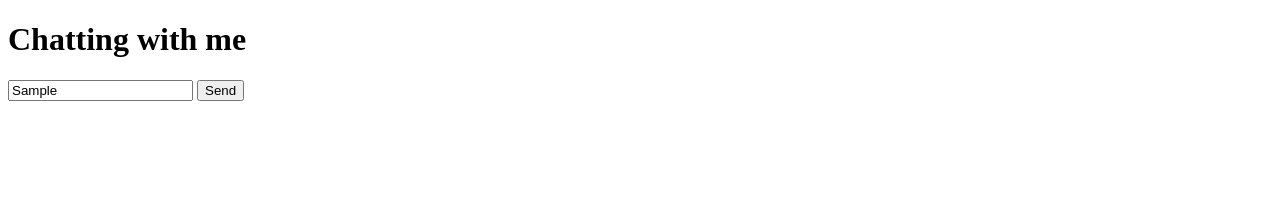
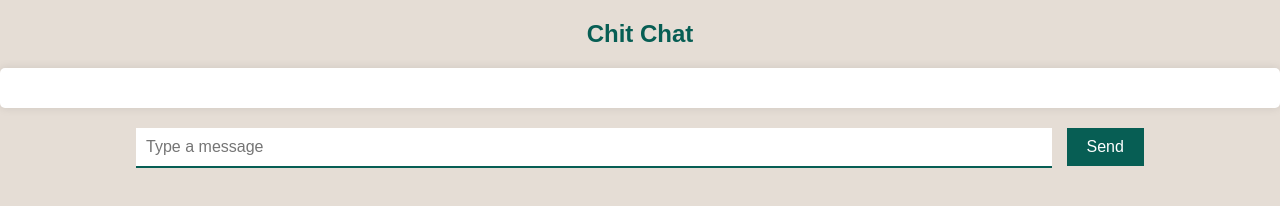
Before and after one commit to PRANAVPADMANABHANK/chatapp-demo-socket.io, a website: page public/index.html in a window 1280 px wide. Both pictures are taken after typing "Sample" into the empty fields and a click on the button "Send". Drawn offline with nearby package versions, Linux system fonts and the light colour scheme; no server answers.

Commit message:
feat: simple real-time chat app completed successfully using websocket

```diff
--- a/index.js
+++ b/index.js
@@ -11,8 +11,9 @@ app.use(express.static(path.resolve("./public")))
 
 //socket.io
 io.on('connection', (socket) => {
-    console.log("A new user has connected", socket.id)
-
+    socket.on('user-message',message=>{
+        io.emit("message", message)
+    })
 })
 
 app.get('/', (req,res)=>{
--- a/public/index.html
+++ b/public/index.html
@@ -1,20 +1,100 @@
 <!DOCTYPE html>
 <html lang="en">
   <head>
-    <meta charset="UTF-8">
-    <meta name="viewport" content="width=device-width, initial-scale=1.0">
+    <meta charset="UTF-8" />
+    <meta name="viewport" content="width=device-width, initial-scale=1.0" />
     <title>Chat App</title>
+    <style>
+      body {
+        font-family: Arial, sans-serif;
+        text-align: center;
+        background-color: #e5ddd5;
+        margin: 0;
+        padding: 0;
+      }
+
+      h1 {
+        color: #075e54;
+        font-size: 24px;
+        margin: 20px 0;
+      }
+
+      #message {
+        width: 70%;
+        padding: 10px;
+        border: none;
+        border-bottom: 2px solid #075e54;
+        margin-right: 10px;
+        font-size: 16px;
+      }
+
+      #sendButton {
+        background-color: #075e54;
+        color: white;
+        border: none;
+        padding: 10px 20px;
+        cursor: pointer;
+        font-size: 16px;
+      }
+
+      #sendButton:hover {
+        background-color: #128c7e;
+      }
+
+      #messages {
+        margin-top: 20px;
+        padding: 20px;
+        background-color: #fff;
+        border-radius: 5px;
+        box-shadow: 0px 0px 10px rgba(0, 0, 0, 0.1);
+        text-align: left;
+        overflow-y: auto;
+        max-height: 300px;
+      }
+
+      p {
+        margin: 10px 0;
+        padding: 10px;
+        background-color: #dcf8c6;
+        border-radius: 10px;
+        font-size: 16px;
+      }
+
+      #messageContainer {
+        margin-top: 20px; /* Add margin-top for separation */
+      }
+    </style>
   </head>
   <body>
-    <h1>Chatting with me</h1>
+    <h1>Chit Chat</h1>
 
-    <input type="text" id="message" placeholder="Enter Message">
+    <div id="messages"></div>
+
+    <div id="messageContainer">
+      <input type="text" id="message" placeholder="Type a message" />
       <button id="sendButton">Send</button>
+    </div>
 
     <script src="/socket.io/socket.io.js"></script>
     <script>
       const socket = io();
-        const sendBtn =
+      const sendBtn = document.getElementById("sendButton");
+      const messageInput = document.getElementById("message");
+      const allMessages = document.getElementById("messages");
+
+      socket.on("message", (message) => {
+        const p = document.createElement("p");
+        p.innerText = message;
+        allMessages.appendChild(p);
+      });
+
+      sendBtn.addEventListener("click", (e) => {
+        const message = messageInput.value;
+        if (message) {
+          socket.emit("user-message", message);
+          messageInput.value = "";
+        }
+      });
     </script>
   </body>
 </html>
```
Lines whose indentation alone changed are shown as unchanged.
